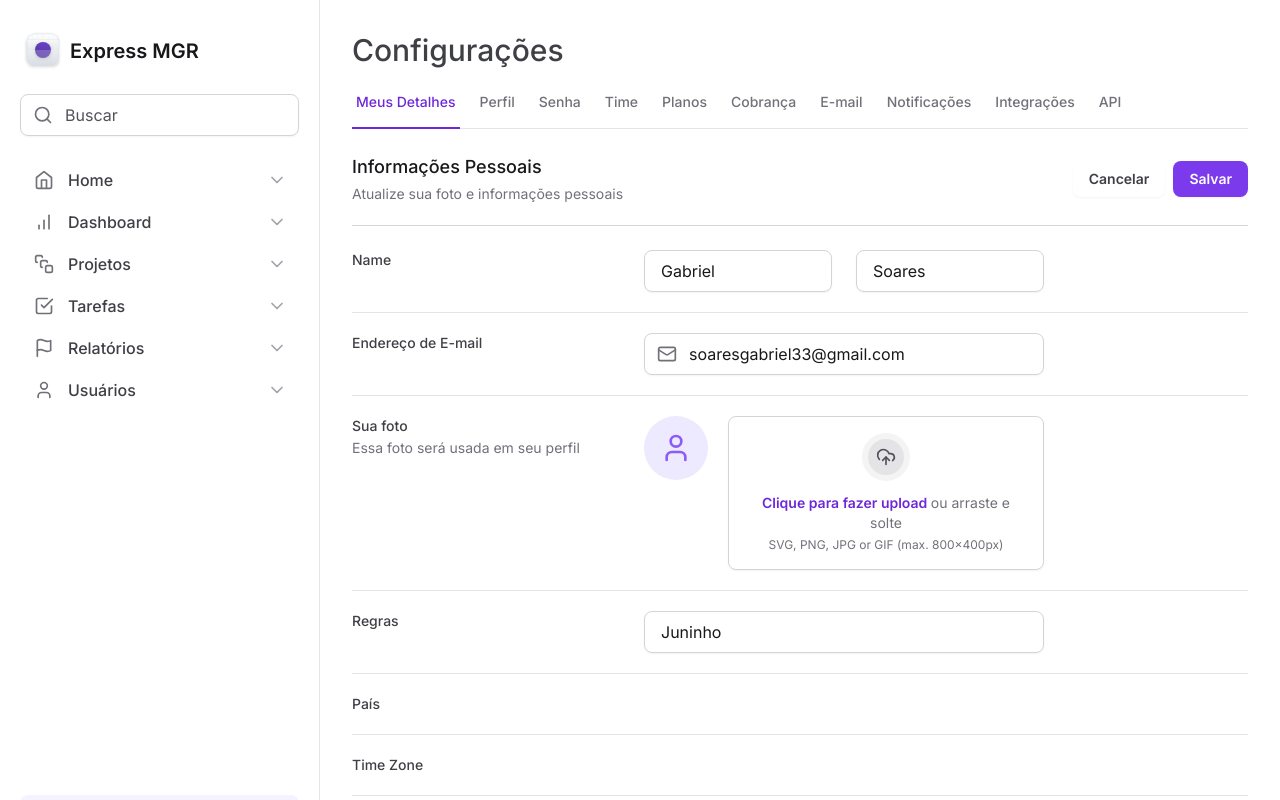
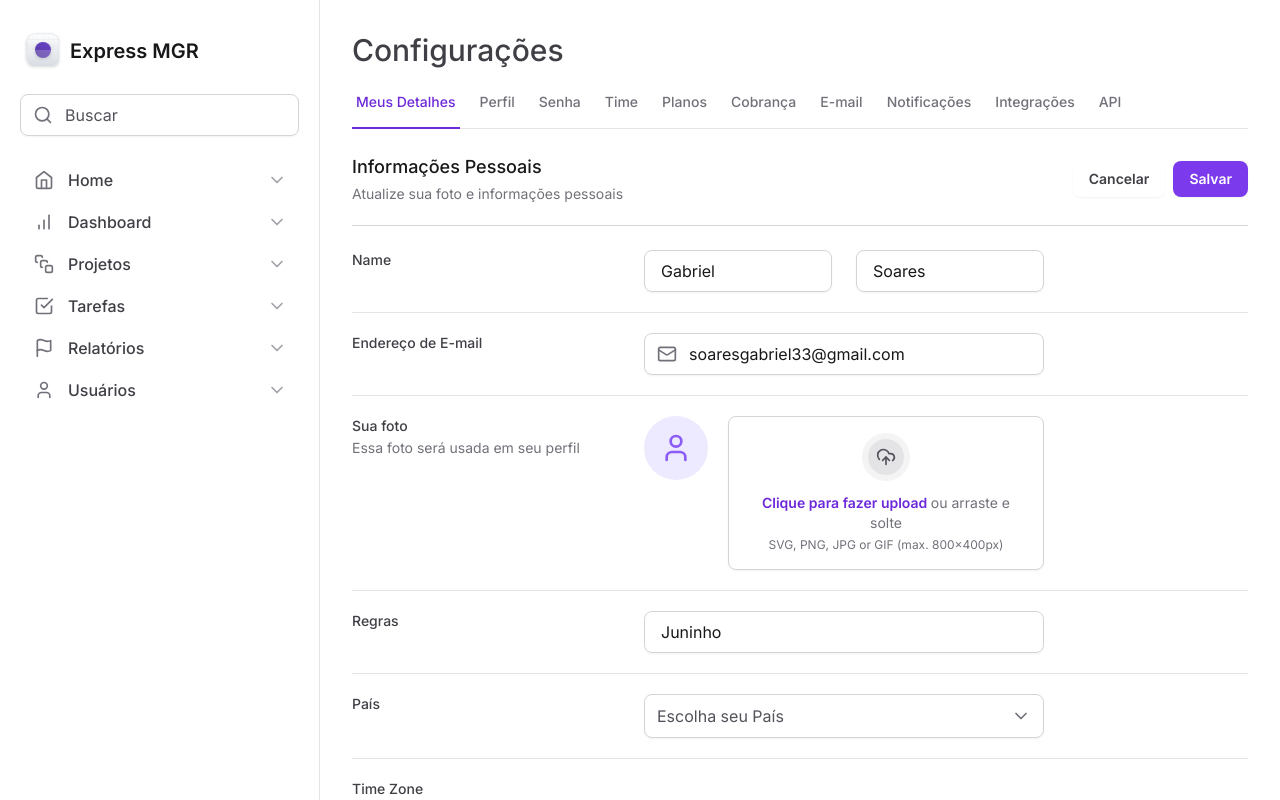
Before and after one commit to GabrielS0ares/tailwind-next, a Next.js app: page / in a window 1280 px wide. Shown: the top 800 px of the page. Built offline with nearby package versions, Linux system fonts and the light colour scheme.

Commit message:
Feat: Criando Select de Pais

```diff
--- a/package.json
+++ b/package.json
@@ -9,6 +9,7 @@
     "lint": "next lint"
   },
   "dependencies": {
+    "@radix-ui/react-select": "^2.0.0",
     "@radix-ui/react-tabs": "^1.0.4",
     "@rocketseat/eslint-config": "^2.1.0",
     "framer-motion": "^10.16.5",
--- a/src/app/page.tsx
+++ b/src/app/page.tsx
@@ -2,6 +2,7 @@
 import * as Input from '@/components/input'
 import { Mail } from 'lucide-react'
 import * as FileInput from '@/components/Form/FileInput'
+import { Select } from '@/components/Form/Select'
 
 export default function Home() {
   return (
@@ -109,7 +110,7 @@
             <label htmlFor="pais" className="text-sm font-medium text-zinc-700">
               País
             </label>
-            <div></div>
+            <Select />
           </div>
           {/* TIME ZONE */}
           <div className="grid grid-cols-form gap-3 pt-5">
--- /dev/null
+++ b/src/components/Form/Select.tsx
@@ -0,0 +1,53 @@
+'use client'
+
+import { Check, ChevronDown } from 'lucide-react'
+import * as SelectPrimitive from '@radix-ui/react-select'
+
+export function Select() {
+  return (
+    <SelectPrimitive.Root>
+      <SelectPrimitive.Trigger className="flex h-11 w-full items-center justify-between gap-2 rounded-lg border border-zinc-300 px-3 py-2 shadow-sm data-[placeholder]:text-zinc-600">
+        <SelectPrimitive.Value
+          className="text-black "
+          placeholder="Escolha seu País"
+        />
+        <SelectPrimitive.Icon>
+          <ChevronDown className="h-5 w-5 text-zinc-500" />
+        </SelectPrimitive.Icon>
+      </SelectPrimitive.Trigger>
+      <SelectPrimitive.Portal>
+        <SelectPrimitive.Content
+          side="bottom"
+          position="popper"
+          sideOffset={8}
+          className="z-10 w-[--radix-select-trigger-width] overflow-hidden  rounded-lg border border-zinc-200 bg-white"
+        >
+          <SelectPrimitive.Viewport>
+            <SelectPrimitive.Item
+              value="BR"
+              className="flex items-center justify-between gap-2 px-3 py-2.5 outline-none data-[highlighted]:bg-zinc-100"
+            >
+              <SelectPrimitive.ItemText className="text-black">
+                Brasil
+              </SelectPrimitive.ItemText>
+              <SelectPrimitive.ItemIndicator>
+                <Check className=" h-4 w-4 text-violet-500" />
+              </SelectPrimitive.ItemIndicator>
+            </SelectPrimitive.Item>
+            <SelectPrimitive.Item
+              value="US"
+              className="flex items-center gap-2 px-3 py-2.5 outline-none data-[highlighted]:bg-zinc-100"
+            >
+              <SelectPrimitive.ItemText className="text-black">
+                Estado Unidos
+              </SelectPrimitive.ItemText>
+              <SelectPrimitive.ItemIndicator>
+                <Check className=" h-4 w-4 text-violet-500" />
+              </SelectPrimitive.ItemIndicator>
+            </SelectPrimitive.Item>
+          </SelectPrimitive.Viewport>
+        </SelectPrimitive.Content>
+      </SelectPrimitive.Portal>
+    </SelectPrimitive.Root>
+  )
+}
```
Also changed, not shown: 1 other file (tests, documents, lock files or other folders).
